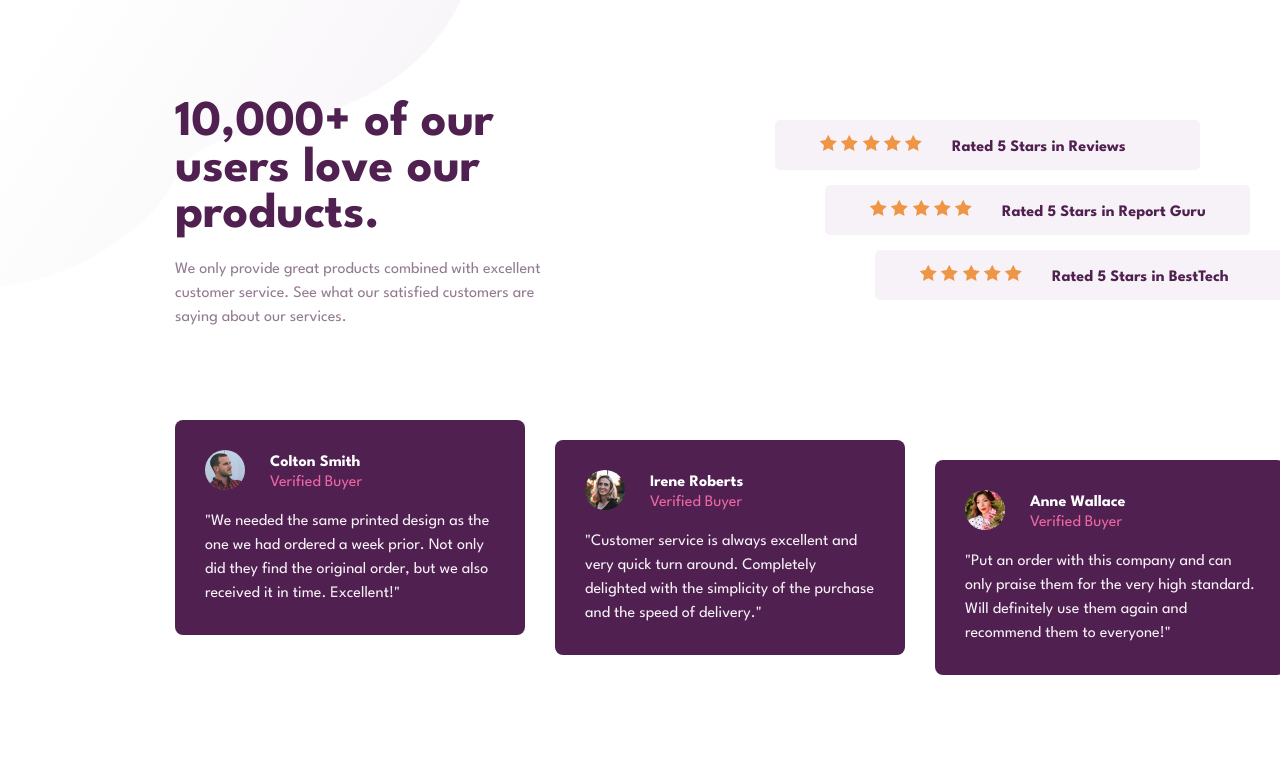
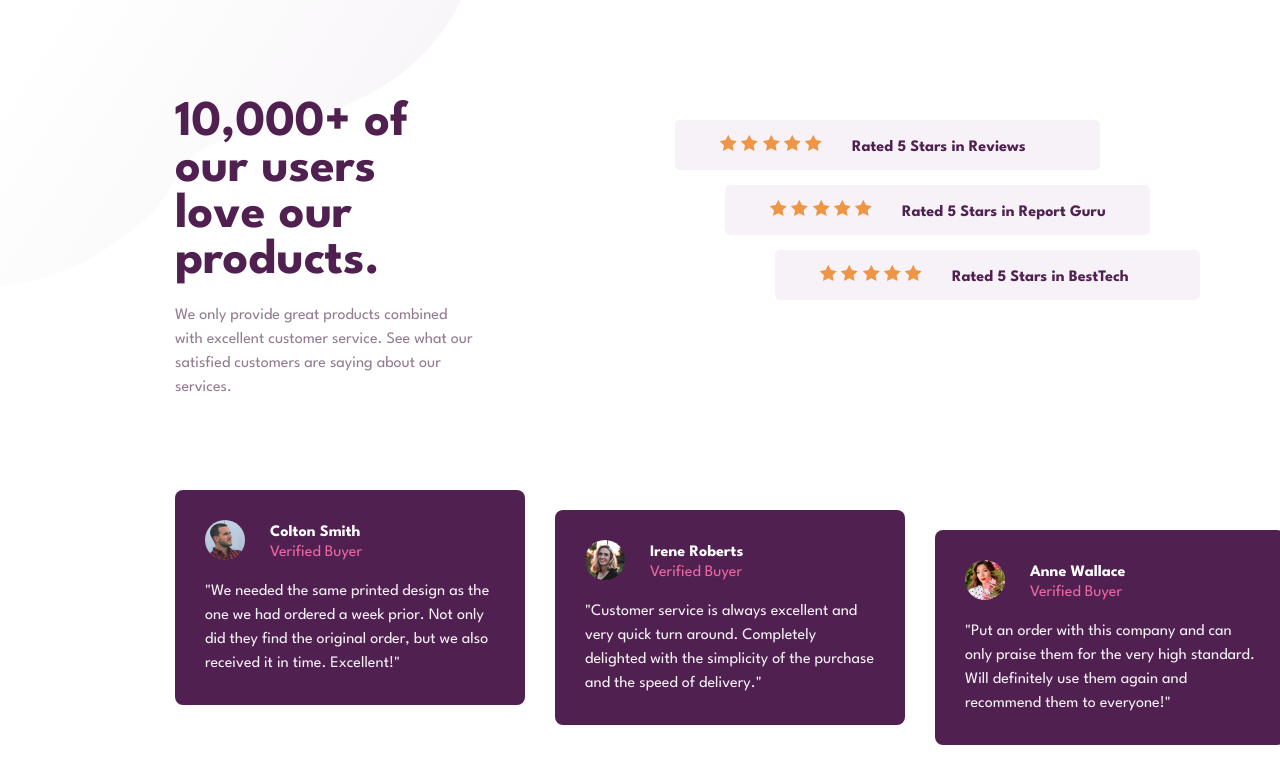
Before and after one commit to codebyveronica/social-proof-section, a plain HTML site: page index.html in a window 1280 px wide. Drawn offline with Linux system fonts and the light colour scheme.

Commit message:
update css

```diff
--- a/styles/desktop.css
+++ b/styles/desktop.css
@@ -37,7 +37,7 @@
     }
 
     strong {
-        width: 425px;
+        min-width: 425px;
         text-align: left;
     }
 
--- a/styles/landscape.css
+++ b/styles/landscape.css
@@ -22,23 +22,23 @@
     }
 
     h1 {
-        min-width: 250px;
+        max-width: 250px;
         font-size: 35px;
         text-align: left;
         margin: 0px;
     }
 
     p {
-        min-width: 300px;
+        max-width: 300px;
         text-align: left;
     }
 
     .rated {
-        margin-left: 50px;
+        margin-left: 140px;
     }
 
     strong {
-        min-width: 250px;
+        width: 375px;
     }
 
     .reviews {
```
